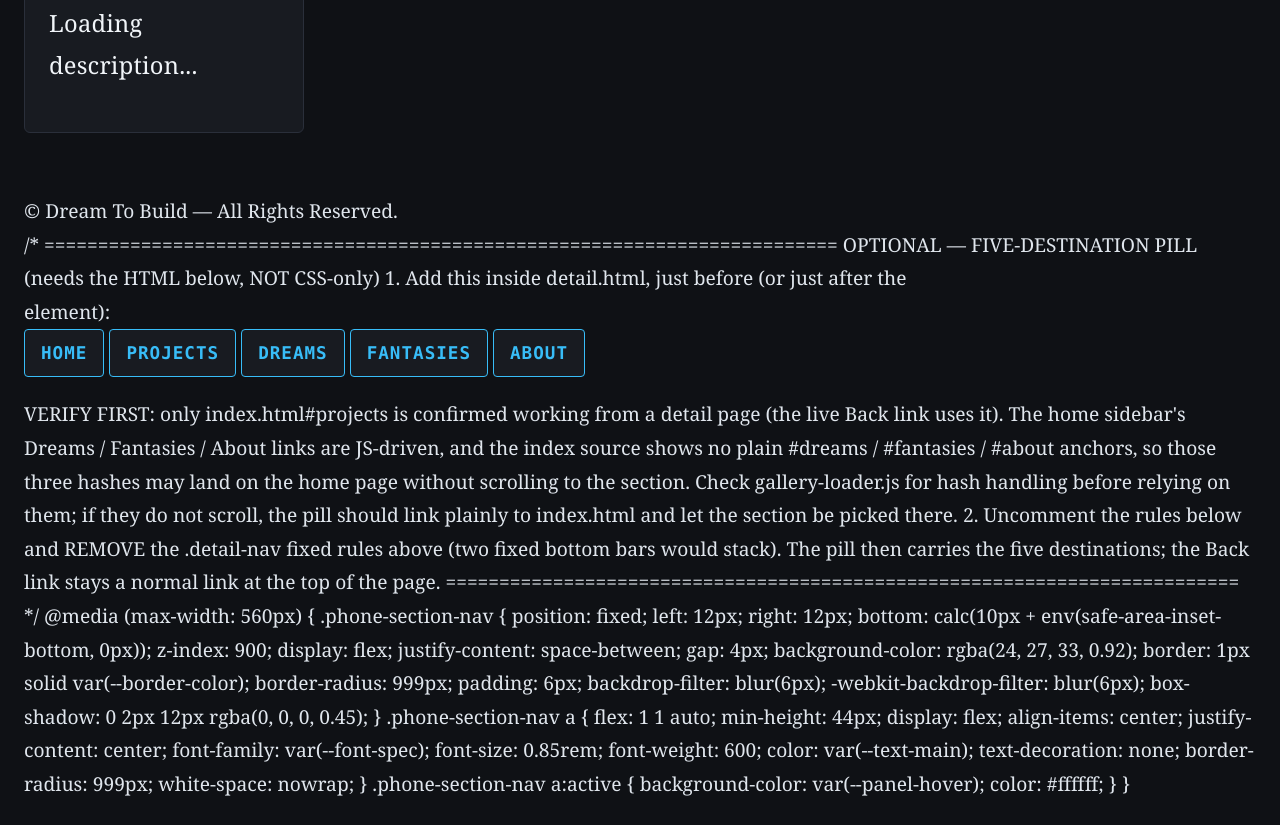
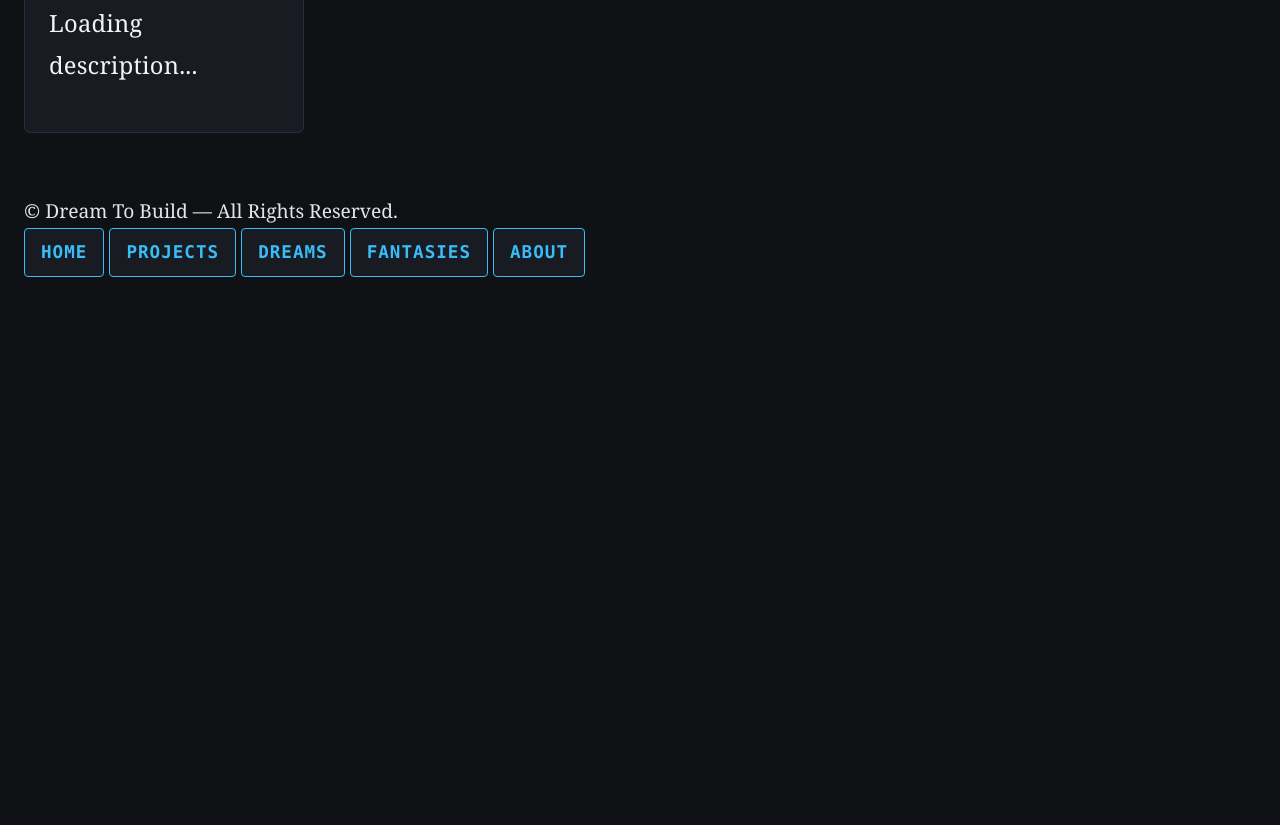
Before and after one commit to auriclux/dreamtobuild, a plain HTML site: page detail.html in a window 1280 px wide. Shown: the part 1075-1900 px from the top of the page. After the commit the page ends 1396 px from the top, so only its background shows below. Drawn offline with Linux system fonts and the light colour scheme.

Commit message:
Update detail.html

```diff
--- a/detail.html
+++ b/detail.html
@@ -458,11 +458,6 @@
 
     window.onload = loadDetailPage;
   </script>
-/* ==========================================================================
-   OPTIONAL — FIVE-DESTINATION PILL (needs the HTML below, NOT CSS-only)
-
-   1. Add this inside detail.html, just before </body> (or just after
-      the <nav class="detail-nav"> element):
   <nav class="phone-section-nav">
     <a href="index.html">Home</a>
     <a href="index.html#projects">Projects</a>
@@ -470,57 +465,6 @@
     <a href="index.html#fantasies">Fantasies</a>
     <a href="index.html#about">About</a>
   </nav>
-      VERIFY FIRST: only index.html#projects is confirmed working from
-      a detail page (the live Back link uses it). The home sidebar's
-      Dreams / Fantasies / About links are JS-driven, and the index
-      source shows no plain #dreams / #fantasies / #about anchors, so
-      those three hashes may land on the home page without scrolling
-      to the section. Check gallery-loader.js for hash handling before
-      relying on them; if they do not scroll, the pill should link
-      plainly to index.html and let the section be picked there.
-   2. Uncomment the rules below and REMOVE the .detail-nav fixed
-      rules above (two fixed bottom bars would stack).
-      The pill then carries the five destinations; the Back link stays
-      a normal link at the top of the page.
-   ========================================================================== */
-@media (max-width: 560px) {
-  .phone-section-nav {
-    position: fixed;
-    left: 12px;
-    right: 12px;
-    bottom: calc(10px + env(safe-area-inset-bottom, 0px));
-    z-index: 900;
-    display: flex;
-    justify-content: space-between;
-    gap: 4px;
-    background-color: rgba(24, 27, 33, 0.92);
-    border: 1px solid var(--border-color);
-    border-radius: 999px;
-    padding: 6px;
-    backdrop-filter: blur(6px);
-    -webkit-backdrop-filter: blur(6px);
-    box-shadow: 0 2px 12px rgba(0, 0, 0, 0.45);
-  }
 
-  .phone-section-nav a {
-    flex: 1 1 auto;
-    min-height: 44px;
-    display: flex;
-    align-items: center;
-    justify-content: center;
-    font-family: var(--font-spec);
-    font-size: 0.85rem;
-    font-weight: 600;
-    color: var(--text-main);
-    text-decoration: none;
-    border-radius: 999px;
-    white-space: nowrap;
-  }
-
-  .phone-section-nav a:active {
-    background-color: var(--panel-hover);
-    color: #ffffff;
-  }
-}
 </body>
 </html>
```
Lines whose indentation alone changed are shown as unchanged.
